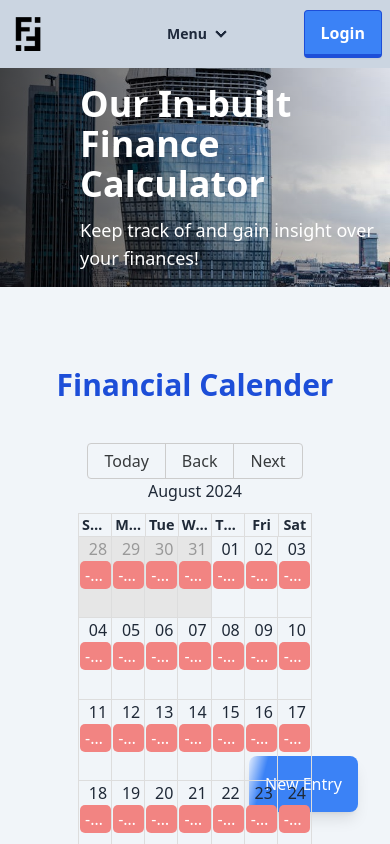
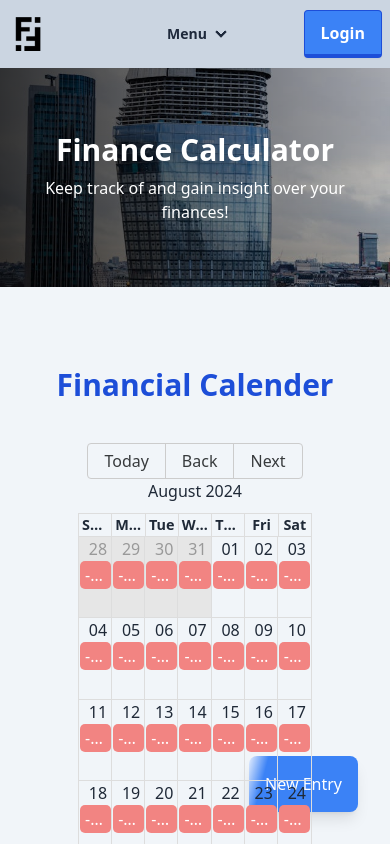
Before and after one commit to Jx1126/asp-final, a React (Vite) app: page /finance-manager in a window 390 px wide. Shown: the top 844 px of the page. Built offline with nearby package versions, Linux system fonts and the light colour scheme.

Commit message:
Hero section of finance manager page is now responsive

```diff
--- a/src/components/finance/FinanceHero.tsx
+++ b/src/components/finance/FinanceHero.tsx
@@ -3,15 +3,15 @@ import financeHero from "/finance_hero.png?url";
 function FinanceHero() {
   return (
     <section className="relative w-auto h-auto">
-      <img src={financeHero} alt="Hero image" className="w-full object-cover" />
+      <img src={financeHero} alt="Hero image" className="w-full h-full brightness-75 object-cover" />
       <div className="absolute inset-0 bg-gradient-to-r from-black/70" />
 
-      <div className="absolute inset-0 flex items-center ml-20">
-        <div className="text-white">
-          <h1 className="text-4xl md:text-6xl font-bold">
-            Our In-built Finance Calculator
+      <div className="absolute inset-0 flex items-center justify-center sm:justify-start">
+        <div className="text-white px-6 sm:px-10 md:px-16">
+          <h1 className="text-3xl sm:text-5xl font-bold text-center sm:text-left">
+            Finance Calculator
           </h1>
-          <p className="text-lg mt-3 md:text-xl">
+          <p className="text-base sm:text-lg md:text-xl mt-2 sm:mt-3 text-center sm:text-left">
             Keep track of and gain insight over your finances!
           </p>
         </div>
--- a/src/css/output.css
+++ b/src/css/output.css
@@ -3147,6 +3147,11 @@ html {
   filter: var(--tw-blur) var(--tw-brightness) var(--tw-contrast) var(--tw-grayscale) var(--tw-hue-rotate) var(--tw-invert) var(--tw-saturate) var(--tw-sepia) var(--tw-drop-shadow);
 }
 
+.brightness-50 {
+  --tw-brightness: brightness(.5);
+  filter: var(--tw-blur) var(--tw-brightness) var(--tw-contrast) var(--tw-grayscale) var(--tw-hue-rotate) var(--tw-invert) var(--tw-saturate) var(--tw-sepia) var(--tw-drop-shadow);
+}
+
 .backdrop-blur-sm {
   --tw-backdrop-blur: blur(4px);
   -webkit-backdrop-filter: var(--tw-backdrop-blur) var(--tw-backdrop-brightness) var(--tw-backdrop-contrast) var(--tw-backdrop-grayscale) var(--tw-backdrop-hue-rotate) var(--tw-backdrop-invert) var(--tw-backdrop-opacity) var(--tw-backdrop-saturate) var(--tw-backdrop-sepia);
```
